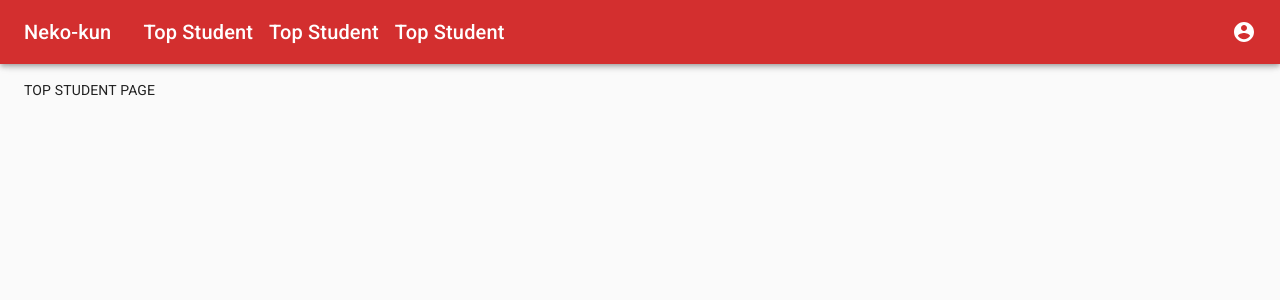
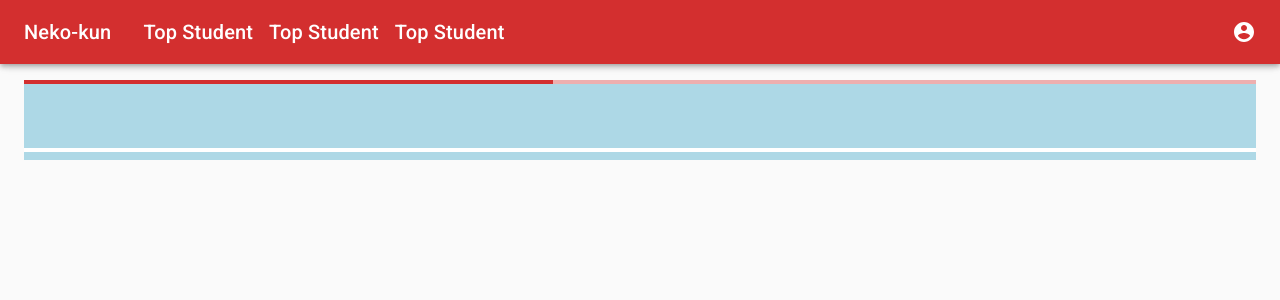
Before and after one commit to thanhtrungvo8401/Portal, a Next.js app: page /top-student in a window 1280 px wide. Shown: the top 300 px of the page. Built offline with nearby package versions, Linux system fonts and the light colour scheme.

Commit message:
01 -- handle create animation for navigate between pages

```diff
--- a/components/History.js
+++ b/components/History.js
@@ -1,15 +1,26 @@
 import { useRouter } from "next/router";
 import { useEffect } from "react";
 import { useDispatch, useSelector } from "react-redux";
+import { constantApp } from "../utils/Constant";
 import { actionResetHistory } from "../redux/actions/historyActions";
 function History(props) {
   const url = useSelector((state) => state.history);
   const router = useRouter();
   const dispatch = useDispatch();
+  const handleBeforeNavigate = (url) => {
+    const element = document.getElementById("animation-navigate");
+    if (element && router.pathname !== url) {
+      element.classList.add(["animation-out"]);
+      element.classList.remove(["animation-in"]);
+    }
+    setTimeout(() => {
+      router.push(url);
+    }, constantApp.animationTime * 1000);
+  };
   useEffect(() => {
     if (url) {
       dispatch(actionResetHistory());
-      router.push(url);
+      handleBeforeNavigate(url);
     }
   }, [url]);
   return <></>;
--- a/components/Layouts/Layout.js
+++ b/components/Layouts/Layout.js
@@ -15,7 +15,7 @@ export const withLayout = (Component, propsPages) => {
         <Navbar />
         <Toolbar />
         <History />
-        <Container>
+        <Container id="animation-navigate" className="animation-in">
           <Box my={2}>
             <Component />
           </Box>
--- a/pages/_app.js
+++ b/pages/_app.js
@@ -1,6 +1,6 @@
 import React, { useEffect } from "react";
 import PropTypes from "prop-types";
-
+import "../styles/animation.css";
 import { Provider } from "react-redux";
 import { useStore } from "../redux/store";
 import Head from "next/head";
--- a/pages/top-student/index.js
+++ b/pages/top-student/index.js
@@ -1,7 +1,14 @@
 import { withLayout } from "../../components/Layouts/Layout";
+import { LinearProgress, Toolbar } from "@material-ui/core";
 
 function TopStudent() {
-  return <div>TOP STUDENT PAGE</div>;
+  return (
+    <div style={{ backgroundColor: "lightblue" , height: "5rem"}}>
+      <LinearProgress color="primary" />
+      <Toolbar />
+      <LinearProgress color="secondary" />
+    </div>
+  );
 }
 
 export default withLayout(TopStudent);
--- /dev/null
+++ b/styles/animation.css
@@ -0,0 +1,33 @@
+#animation-navigate {
+  opacity: 0;
+}
+#animation-navigate.animation-in {
+  animation: animation-in 0.5s ease-in-out;
+  opacity: 1;
+}
+
+#animation-navigate.animation-out {
+  animation: animation-out 0.5s ease-in;
+}
+
+@keyframes animation-in {
+  from {
+    transform: translateX(100%);
+    opacity: 0;
+  }
+  to {
+    transform: translateX(0);
+    opacity: 1;
+  }
+}
+
+@keyframes animation-out {
+  from {
+    transform: translateX(0);
+    opacity: 0;
+  }
+  to {
+    transform: translateX(-100%);
+    opacity: 1;
+  }
+}
--- /dev/null
+++ b/utils/Constant.js
@@ -0,0 +1,3 @@
+export const constantApp = {
+  animationTime: 0.5,
+};
```
